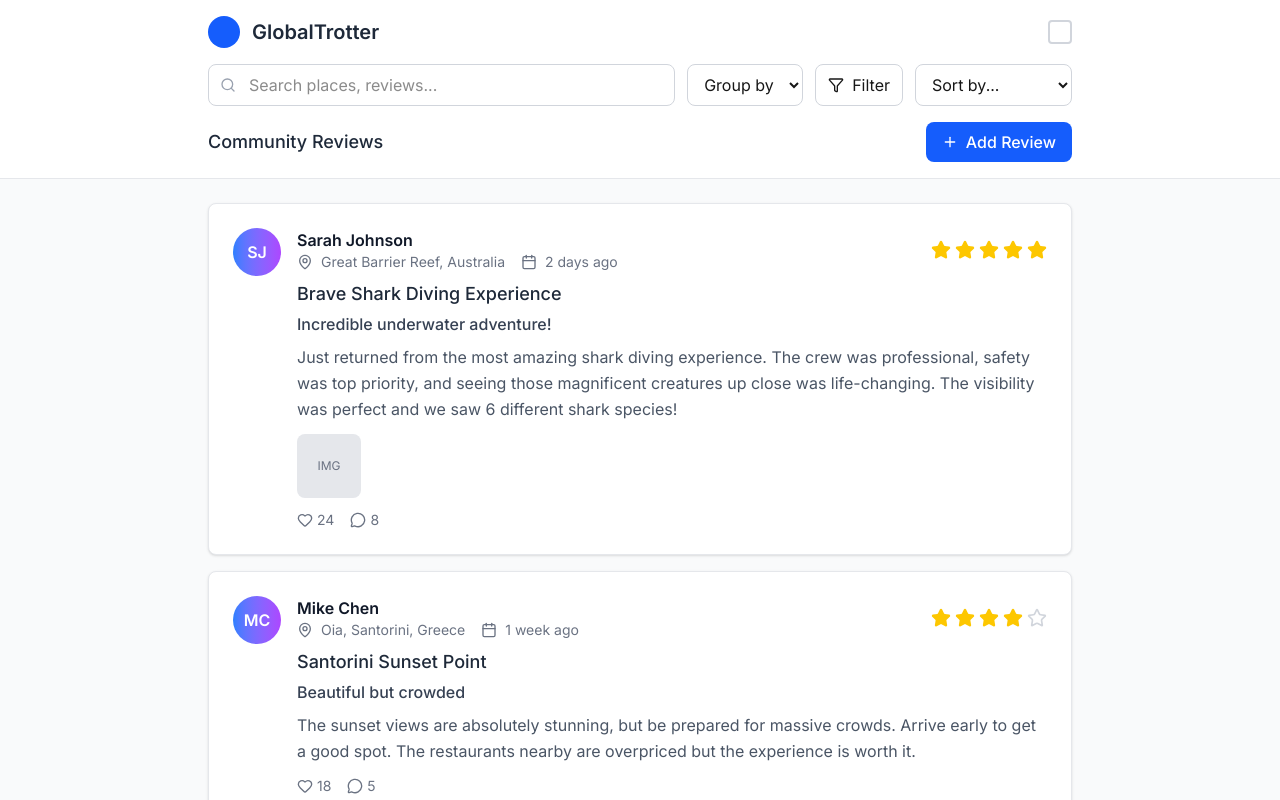
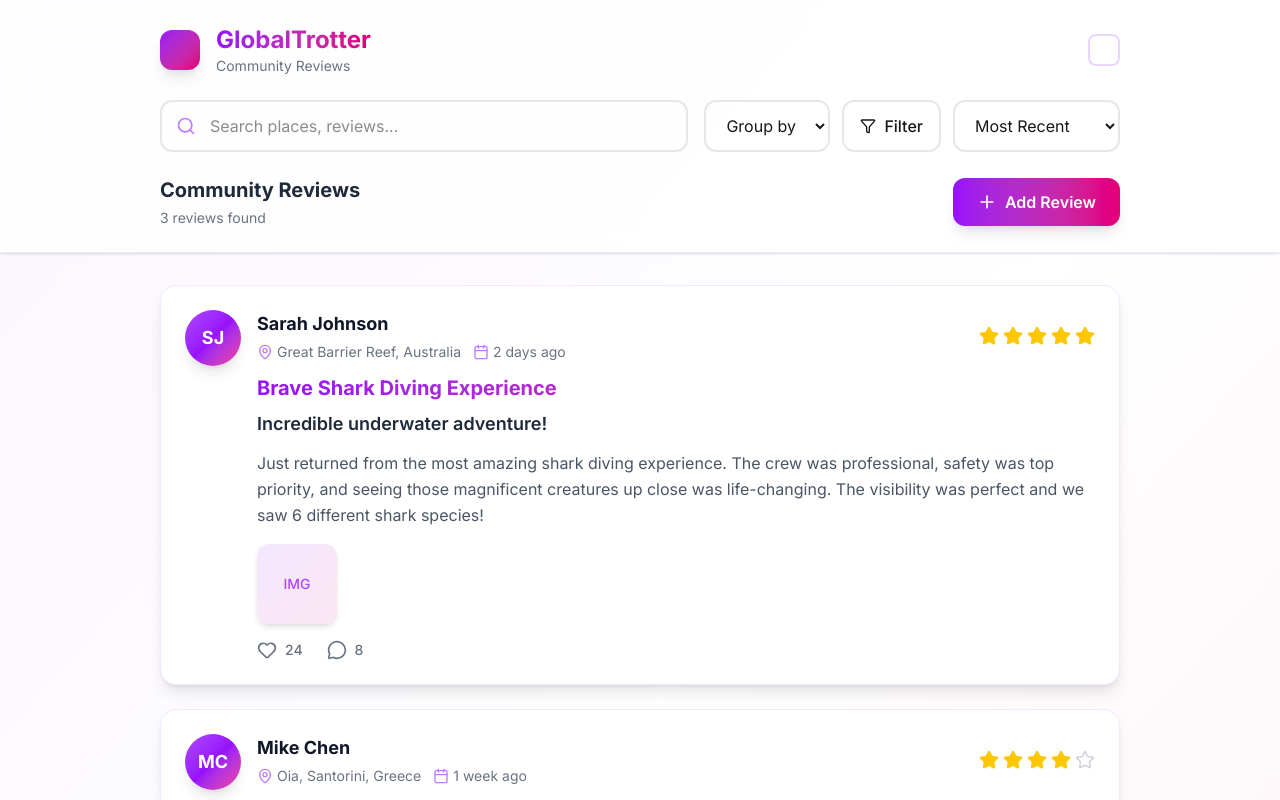
Before and after one commit to AshwaniNITR/GlobeTrotter_NITROUS, a Next.js app: page /communitySection in a window 1280 px wide. Shown: the top 800 px of the page. Built offline with nearby package versions, Linux system fonts and the light colour scheme.

Commit message:
fix:fixing ui of comunity section

```diff
--- a/src/app/communitySection/page.tsx
+++ b/src/app/communitySection/page.tsx
@@ -1,6 +1,6 @@
 'use client'
 import React, { useState } from 'react';
-import { Search, Filter, Star, Plus, MapPin, Calendar, User, Heart, MessageCircle } from 'lucide-react';
+import { Search, Filter, Star, Plus, MapPin, Calendar, User, Heart, MessageCircle, X } from 'lucide-react';
 
 const CommunityTab = () => {
   const [searchTerm, setSearchTerm] = useState('');
@@ -73,9 +73,9 @@ const CommunityTab = () => {
         {[1, 2, 3, 4, 5].map((star) => (
           <Star
             key={star}
-            className={`w-5 h-5 ${
+            className={`w-5 h-5 transition-all duration-200 ${
               star <= rating ? 'fill-yellow-400 text-yellow-400' : 'text-gray-300'
-            } ${!readOnly ? 'cursor-pointer hover:text-yellow-400' : ''}`}
+            } ${!readOnly ? 'cursor-pointer hover:text-yellow-400 hover:scale-110' : ''}`}
             onClick={() => !readOnly && onRatingChange && onRatingChange(star)}
           />
         ))}
@@ -99,48 +99,56 @@ const CommunityTab = () => {
   };
 
   const ReviewCard = ({ review }: { review: Review }) => (
-    <div className="bg-white rounded-lg border border-gray-200 p-6 mb-4 shadow-sm hover:shadow-md transition-shadow">
+    <div className="bg-white rounded-2xl border border-purple-100 p-6 mb-6 shadow-lg hover:shadow-xl transition-all duration-300 hover:transform hover:-translate-y-1">
       <div className="flex items-start gap-4">
-        <div className="w-12 h-12 bg-gradient-to-r from-blue-500 to-purple-500 rounded-full flex items-center justify-center text-white font-semibold">
+        <div className="w-14 h-14 bg-gradient-to-br from-purple-500 via-purple-600 to-pink-500 rounded-full flex items-center justify-center text-white font-bold text-lg shadow-lg">
           {review.userAvatar}
         </div>
         <div className="flex-1">
-          <div className="flex items-center justify-between mb-2">
-            <div>
-              <h3 className="font-semibold text-gray-900">{review.user}</h3>
-              <div className="flex items-center gap-2 text-sm text-gray-500">
-                <MapPin className="w-4 h-4" />
+          <div className="flex flex-col sm:flex-row sm:items-center justify-between mb-3 gap-2">
+            <div className="flex-1">
+              <h3 className="font-bold text-gray-900 text-lg">{review.user}</h3>
+              <div className="flex flex-wrap items-center gap-3 text-sm text-gray-500 mt-1">
+                <div className="flex items-center gap-1">
+                  <MapPin className="w-4 h-4 text-purple-400" />
                   <span>{review.location}</span>
-                <Calendar className="w-4 h-4 ml-2" />
+                </div>
+                <div className="flex items-center gap-1">
+                  <Calendar className="w-4 h-4 text-purple-400" />
                   <span>{review.date}</span>
                 </div>
               </div>
+            </div>
+            <div className="flex-shrink-0">
               <StarRating rating={review.rating} />
             </div>
+          </div>
 
-          <div className="mb-3">
-            <h4 className="font-medium text-lg text-gray-800 mb-1">{review.place}</h4>
-            <p className="font-medium text-gray-700 mb-2">{review.title}</p>
-            <p className="text-gray-600 leading-relaxed">{review.content}</p>
+          <div className="mb-4">
+            <div className="bg-gradient-to-r from-purple-600 to-pink-600 bg-clip-text text-transparent">
+              <h4 className="font-bold text-xl mb-2">{review.place}</h4>
+            </div>
+            <p className="font-semibold text-gray-800 mb-3 text-lg">{review.title}</p>
+            <p className="text-gray-600 leading-relaxed text-base">{review.content}</p>
           </div>
 
           {review.images.length > 0 && (
-            <div className="flex gap-2 mb-3">
+            <div className="flex gap-3 mb-4">
               {review.images.map((img, index) => (
-                <div key={index} className="w-16 h-16 bg-gray-200 rounded-lg flex items-center justify-center text-gray-500 text-xs">
+                <div key={index} className="w-20 h-20 bg-gradient-to-br from-purple-100 to-pink-100 rounded-xl flex items-center justify-center text-purple-500 text-sm font-medium shadow-md">
                   IMG
                 </div>
               ))}
             </div>
           )}
 
-          <div className="flex items-center gap-4 text-sm text-gray-500">
-            <button className="flex items-center gap-1 hover:text-red-500 transition-colors">
-              <Heart className="w-4 h-4" />
+          <div className="flex items-center gap-6 text-sm">
+            <button className="flex items-center gap-2 text-gray-500 hover:text-pink-500 transition-all duration-200 hover:scale-105 font-medium">
+              <Heart className="w-5 h-5" />
               <span>{review.likes}</span>
             </button>
-            <button className="flex items-center gap-1 hover:text-blue-500 transition-colors">
-              <MessageCircle className="w-4 h-4" />
+            <button className="flex items-center gap-2 text-gray-500 hover:text-purple-500 transition-all duration-200 hover:scale-105 font-medium">
+              <MessageCircle className="w-5 h-5" />
               <span>{review.comments}</span>
             </button>
           </div>
@@ -150,79 +158,91 @@ const CommunityTab = () => {
   );
 
   const NewReviewModal = () => (
-    <div className="fixed inset-0 bg-black bg-opacity-50 flex items-center justify-center z-50">
-      <div className="bg-white rounded-lg p-6 w-full max-w-2xl mx-4 max-h-[90vh] overflow-y-auto">
-        <div className="flex justify-between items-center mb-6">
-          <h2 className="text-2xl font-bold text-gray-800">Share Your Experience</h2>
+    <div className="fixed inset-0 bg-black bg-opacity-60 flex items-center justify-center z-50 p-4">
+      <div className="bg-white rounded-3xl p-8 w-full max-w-2xl mx-4 max-h-[90vh] overflow-y-auto shadow-2xl">
+        <div className="flex justify-between items-center mb-8">
+          <div>
+            <h2 className="text-3xl font-bold bg-gradient-to-r from-purple-600 to-pink-600 bg-clip-text text-transparent">Share Your Experience</h2>
+            <p className="text-gray-500 mt-1">Help fellow travelers with your insights</p>
+          </div>
           <button
             onClick={() => setShowNewReviewModal(false)}
-            className="text-gray-500 hover:text-gray-700 text-xl"
+            className="w-10 h-10 rounded-full bg-gray-100 hover:bg-gray-200 flex items-center justify-center transition-colors"
           >
-            ×
+            <X className="w-5 h-5 text-gray-600" />
           </button>
         </div>
 
-        <div className="space-y-4">
+        <div className="space-y-6">
           <div>
-            <label className="block text-sm font-medium text-gray-700 mb-2">
+            <label className="block text-sm font-semibold text-gray-700 mb-3">
               Place/Attraction Name
             </label>
             <input
               type="text"
               value={newReview.place}
               onChange={(e) => setNewReview({ ...newReview, place: e.target.value })}
-              className="w-full px-3 py-2 border border-gray-300 rounded-lg focus:ring-2 focus:ring-blue-500 focus:border-transparent"
+              className="w-full px-4 py-3 border-2 border-gray-200 rounded-xl focus:ring-2 focus:ring-purple-500 focus:border-transparent transition-all text-base"
               placeholder="e.g., Eiffel Tower, Bali Beach Resort"
             />
           </div>
 
           <div>
-            <label className="block text-sm font-medium text-gray-700 mb-2">
+            <label className="block text-sm font-semibold text-gray-700 mb-3">
               Your Rating
             </label>
+            <div className="flex items-center gap-2">
               <StarRating
                 rating={newReview.rating}
                 onRatingChange={(rating) => setNewReview({ ...newReview, rating })}
                 readOnly={false}
               />
+              <span className="text-sm text-gray-500 ml-2">
+                {newReview.rating > 0 && `${newReview.rating} out of 5 stars`}
+              </span>
+            </div>
           </div>
 
           <div>
-            <label className="block text-sm font-medium text-gray-700 mb-2">
+            <label className="block text-sm font-semibold text-gray-700 mb-3">
               Review Title
             </label>
             <input
               type="text"
               value={newReview.title}
               onChange={(e) => setNewReview({ ...newReview, title: e.target.value })}
-              className="w-full px-3 py-2 border border-gray-300 rounded-lg focus:ring-2 focus:ring-blue-500 focus:border-transparent"
+              className="w-full px-4 py-3 border-2 border-gray-200 rounded-xl focus:ring-2 focus:ring-purple-500 focus:border-transparent transition-all text-base"
               placeholder="Give your review a catchy title"
             />
           </div>
 
           <div>
-            <label className="block text-sm font-medium text-gray-700 mb-2">
+            <label className="block text-sm font-semibold text-gray-700 mb-3">
               Your Experience
             </label>
             <textarea
               value={newReview.content}
               onChange={(e) => setNewReview({ ...newReview, content: e.target.value })}
               rows={4}
-              className="w-full px-3 py-2 border border-gray-300 rounded-lg focus:ring-2 focus:ring-blue-500 focus:border-transparent resize-none"
+              className="w-full px-4 py-3 border-2 border-gray-200 rounded-xl focus:ring-2 focus:ring-purple-500 focus:border-transparent resize-none transition-all text-base"
               placeholder="Share details about your experience, tips for other travelers, what made it special..."
             />
           </div>
 
           <div>
-            <label className="block text-sm font-medium text-gray-700 mb-2">
+            <label className="block text-sm font-semibold text-gray-700 mb-3">
               Add Photos (Optional)
             </label>
-            <div className="border-2 border-dashed border-gray-300 rounded-lg p-4 text-center">
-              <p className="text-gray-500">Click to upload photos or drag and drop</p>
+            <div className="border-2 border-dashed border-purple-200 rounded-xl p-8 text-center hover:border-purple-400 transition-colors cursor-pointer">
+              <div className="w-12 h-12 bg-purple-100 rounded-full flex items-center justify-center mx-auto mb-3">
+                <Plus className="w-6 h-6 text-purple-600" />
+              </div>
+              <p className="text-gray-600 font-medium">Click to upload photos or drag and drop</p>
+              <p className="text-sm text-gray-400 mt-1">PNG, JPG up to 10MB</p>
             </div>
           </div>
 
-          <div className="flex gap-3 pt-4">
+          <div className="flex flex-col sm:flex-row gap-4 pt-6">
             <button
               onClick={() => {
                 if (newReview.place && newReview.rating && newReview.title && newReview.content) {
@@ -245,13 +265,13 @@ const CommunityTab = () => {
                   setShowNewReviewModal(false);
                 }
               }}
-              className="flex-1 bg-blue-600 text-white py-2 px-4 rounded-lg hover:bg-blue-700 transition-colors font-medium"
+              className="flex-1 bg-gradient-to-r from-purple-600 to-pink-600 text-white py-3 px-6 rounded-xl hover:from-purple-700 hover:to-pink-700 transition-all font-semibold text-base shadow-lg hover:shadow-xl transform hover:scale-[1.02]"
             >
               Post Review
             </button>
             <button
               onClick={() => setShowNewReviewModal(false)}
-              className="flex-1 bg-gray-100 text-gray-700 py-2 px-4 rounded-lg hover:bg-gray-200 transition-colors font-medium"
+              className="flex-1 bg-gray-100 text-gray-700 py-3 px-6 rounded-xl hover:bg-gray-200 transition-colors font-semibold text-base"
             >
               Cancel
             </button>
@@ -269,34 +289,38 @@ const CommunityTab = () => {
   );
 
   return (
-    <div className="min-h-screen bg-gray-50">
+    <div className="min-h-screen bg-gradient-to-br from-purple-50 via-white to-pink-50">
       {/* Header */}
-      <div className="bg-white border-b border-gray-200 sticky top-0 z-40">
-        <div className="max-w-4xl mx-auto px-4 py-4">
-          <div className="flex items-center justify-between mb-4">
-            <div className="flex items-center gap-3">
-              <div className="w-8 h-8 bg-blue-600 rounded-full"></div>
-              <h1 className="text-xl font-semibold text-gray-800">GlobalTrotter</h1>
+      <div className="bg-white/80 backdrop-blur-lg border-b border-purple-100 sticky top-0 z-40 shadow-sm">
+        <div className="max-w-5xl mx-auto px-4 sm:px-6 lg:px-8 py-6">
+          <div className="flex flex-col sm:flex-row sm:items-center justify-between mb-6 gap-4">
+            <div className="flex items-center gap-4">
+              <div className="w-10 h-10 bg-gradient-to-br from-purple-600 to-pink-600 rounded-xl shadow-lg"></div>
+              <div>
+                <h1 className="text-2xl font-bold bg-gradient-to-r from-purple-600 to-pink-600 bg-clip-text text-transparent">GlobalTrotter</h1>
+                <p className="text-sm text-gray-500">Community Reviews</p>
               </div>
-            <div className="w-6 h-6 border-2 border-gray-300 rounded"></div>
+            </div>
+            <div className="w-8 h-8 border-2 border-purple-200 rounded-lg"></div>
           </div>
 
-          <div className="flex gap-3 mb-4">
+          <div className="flex flex-col lg:flex-row gap-4 mb-6">
             <div className="flex-1 relative">
-              <Search className="w-4 h-4 absolute left-3 top-1/2 transform -translate-y-1/2 text-gray-400" />
+              <Search className="w-5 h-5 absolute left-4 top-1/2 transform -translate-y-1/2 text-purple-400" />
               <input
                 type="text"
                 placeholder="Search places, reviews..."
                 value={searchTerm}
                 onChange={(e) => setSearchTerm(e.target.value)}
-                className="w-full pl-10 pr-4 py-2 border border-gray-300 rounded-lg focus:ring-2 focus:ring-blue-500 focus:border-transparent"
+                className="w-full pl-12 pr-4 py-3 border-2 border-gray-200 rounded-xl focus:ring-2 focus:ring-purple-500 focus:border-transparent transition-all text-base"
               />
             </div>
 
+            <div className="flex flex-wrap gap-3">
               <select
                 value={groupBy}
                 onChange={(e) => setGroupBy(e.target.value)}
-              className="px-3 py-2 border border-gray-300 rounded-lg focus:ring-2 focus:ring-blue-500 focus:border-transparent"
+                className="px-4 py-3 border-2 border-gray-200 rounded-xl focus:ring-2 focus:ring-purple-500 focus:border-transparent transition-all text-base min-w-[120px]"
               >
                 <option value="all">Group by</option>
                 <option value="location">Location</option>
@@ -304,30 +328,33 @@ const CommunityTab = () => {
                 <option value="user">User</option>
               </select>
 
-            <button className="flex items-center gap-2 px-3 py-2 border border-gray-300 rounded-lg hover:bg-gray-50 transition-colors">
+              <button className="flex items-center gap-2 px-4 py-3 border-2 border-gray-200 rounded-xl hover:bg-purple-50 hover:border-purple-200 transition-all font-medium">
                 <Filter className="w-4 h-4" />
-              Filter
+                <span className="hidden sm:inline">Filter</span>
               </button>
 
               <select
                 value={sortBy}
                 onChange={(e) => setSortBy(e.target.value)}
-              className="px-3 py-2 border border-gray-300 rounded-lg focus:ring-2 focus:ring-blue-500 focus:border-transparent"
+                className="px-4 py-3 border-2 border-gray-200 rounded-xl focus:ring-2 focus:ring-purple-500 focus:border-transparent transition-all text-base min-w-[140px]"
               >
-              <option value="recent">Sort by...</option>
                 <option value="recent">Most Recent</option>
                 <option value="rating">Highest Rating</option>
                 <option value="popular">Most Popular</option>
               </select>
             </div>
+          </div>
 
-          <div className="flex items-center justify-between">
-            <h2 className="text-lg font-medium text-gray-800">Community Reviews</h2>
+          <div className="flex flex-col sm:flex-row sm:items-center justify-between gap-4">
+            <div>
+              <h2 className="text-xl font-bold text-gray-800">Community Reviews</h2>
+              <p className="text-gray-500 text-sm mt-1">{filteredReviews.length} reviews found</p>
+            </div>
             <button
               onClick={() => setShowNewReviewModal(true)}
-              className="flex items-center gap-2 bg-blue-600 text-white px-4 py-2 rounded-lg hover:bg-blue-700 transition-colors font-medium"
+              className="flex items-center gap-2 bg-gradient-to-r from-purple-600 to-pink-600 text-white px-6 py-3 rounded-xl hover:from-purple-700 hover:to-pink-700 transition-all font-semibold shadow-lg hover:shadow-xl transform hover:scale-105"
             >
-              <Plus className="w-4 h-4" />
+              <Plus className="w-5 h-5" />
               Add Review
             </button>
           </div>
@@ -335,25 +362,25 @@ const CommunityTab = () => {
       </div>
 
       {/* Main Content */}
-      <div className="max-w-4xl mx-auto px-4 py-6">
+      <div className="max-w-5xl mx-auto px-4 sm:px-6 lg:px-8 py-8">
         {filteredReviews.length === 0 ? (
-          <div className="text-center py-12">
-            <div className="w-16 h-16 bg-gray-200 rounded-full mx-auto mb-4 flex items-center justify-center">
-              <MessageCircle className="w-8 h-8 text-gray-400" />
+          <div className="text-center py-16">
+            <div className="w-20 h-20 bg-gradient-to-br from-purple-100 to-pink-100 rounded-full mx-auto mb-6 flex items-center justify-center">
+              <MessageCircle className="w-10 h-10 text-purple-500" />
             </div>
-            <h3 className="text-lg font-medium text-gray-600 mb-2">No reviews found</h3>
-            <p className="text-gray-500 mb-4">
-              {searchTerm ? 'Try adjusting your search terms' : 'Be the first to share your travel experience!'}
+            <h3 className="text-2xl font-bold text-gray-700 mb-3">No reviews found</h3>
+            <p className="text-gray-500 mb-8 text-lg max-w-md mx-auto">
+              {searchTerm ? 'Try adjusting your search terms to find more reviews' : 'Be the first to share your amazing travel experience with our community!'}
             </p>
             <button
               onClick={() => setShowNewReviewModal(true)}
-              className="bg-blue-600 text-white px-6 py-2 rounded-lg hover:bg-blue-700 transition-colors font-medium"
+              className="bg-gradient-to-r from-purple-600 to-pink-600 text-white px-8 py-4 rounded-xl hover:from-purple-700 hover:to-pink-700 transition-all font-semibold text-base shadow-lg hover:shadow-xl transform hover:scale-105"
             >
               Write First Review
             </button>
           </div>
         ) : (
-          <div className="space-y-4">
+          <div className="space-y-6">
             {filteredReviews.map((review) => (
               <ReviewCard key={review.id} review={review} />
             ))}
```
Lines whose indentation alone changed are shown as unchanged.
